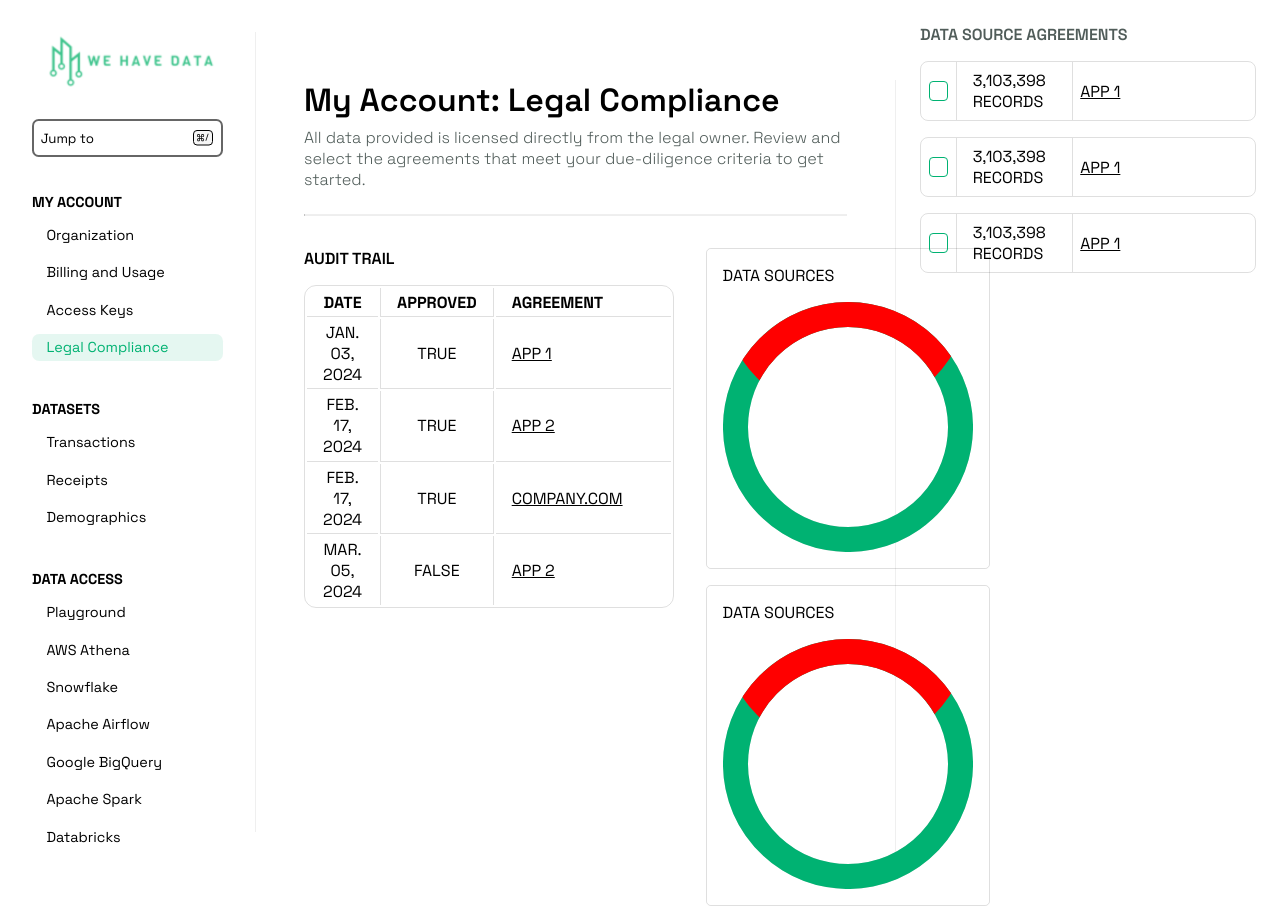
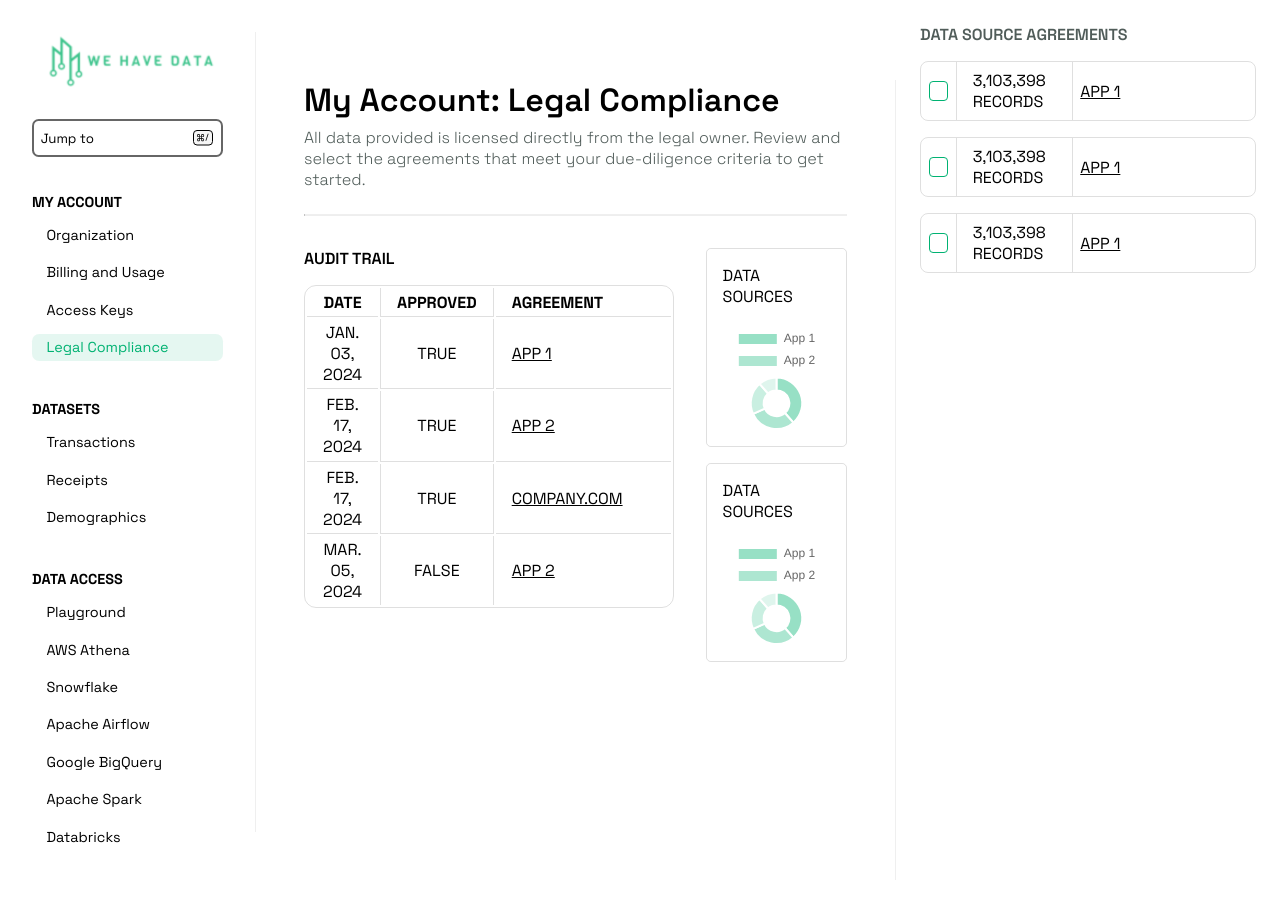
Before and after one commit to tiki/website-client-shop, a Vue app: page / in a window 1280 px wide. Both pictures are taken after a click on the item "Legal Compliance". After the commit the page ends 880 px from the top, so only its background shows below. Built offline with nearby package versions, Linux system fonts and the light colour scheme.

Commit message:
wip: license agreement chart

```diff
--- a/src/DatasetContent/DatasetGrid.vue
+++ b/src/DatasetContent/DatasetGrid.vue
@@ -78,7 +78,7 @@ const stats: Stats = {
 }
 
 onMounted(() => {
-  createCharts(chartsData)
+  createCharts(chartsData, 'chart-button-container', 'dataset-last-grid-container')
 })
 </script>
 
--- a/src/DatasetContent/createCharts.ts
+++ b/src/DatasetContent/createCharts.ts
@@ -1,13 +1,19 @@
 import { type ChartData } from './types/Chart'
 import { Chart } from 'chart.js/auto'
 
-export default function createCharts(Charts?: ChartData[]) {
-  const firstContainer = document.getElementById('chart-button-container')
-  const lastContainer = document.getElementById('dataset-last-grid-container')
+export default function createCharts(
+  Charts?: ChartData[],
+  firstContainerId?: string,
+  lastContainerId?: string
+) {
+  debugger
+  const firstContainer = document.getElementById(firstContainerId!)
+  const lastContainer = document.getElementById(lastContainerId!)
 
   Charts?.forEach((chart, index) => {
+    console.log('teste 2', chart)
     let newCanva = document.createElement('canvas')
-    newCanva.id = `${index}`
+    newCanva.id = `${window.crypto.randomUUID()}`
     newCanva.width = chart.width ?? 10
     newCanva.height = chart.height ?? 10
 
--- a/src/DatasetContent/types/Chart.ts
+++ b/src/DatasetContent/types/Chart.ts
@@ -8,7 +8,7 @@ interface Axis {
 interface Dataset {
   label: string
   data: string | number[] | Axis[]
-  backgroundColor?: string
+  backgroundColor?: string | string[]
   borderColor?: string
   color?: string
   fill?: boolean
--- a/src/LegalCompliance/ChartComponent.vue
+++ b/src/LegalCompliance/ChartComponent.vue
@@ -1,8 +1,40 @@
 <script setup lang="ts">
-defineProps({
+import { onMounted } from 'vue'
+import createCharts from '../DatasetContent/createCharts'
+import type { ChartData } from '@/DatasetContent/types'
+
+const props = defineProps({
   title: {
     required: true,
     type: String
+  },
+  containerId: {
+    type: String,
+    required: true
+  }
+})
+
+const datasources: ChartData[] = [
+  {
+    width: 5,
+    height: 2,
+    type: 'doughnut',
+    labels: ['App 1', 'App 2', 'Stripe', 'Hubspot'],
+    datasets: [
+      {
+        data: [68, 52, 36, 20],
+        label: '',
+        backgroundColor: ['#00b27268', '#00b27252', '#00b27236', '#00b27220']
+      }
+    ]
+  }
+]
+onMounted(() => {
+  console.log('teste')
+  try {
+    createCharts(datasources, props.containerId)
+  } catch {
+    ;(e: any) => console.log(e)
   }
 })
 </script>
@@ -10,14 +42,7 @@ defineProps({
 <template>
   <div class="container">
     <h1>{{ title }}</h1>
-    <div class="chart-container">
-      <svg width="250" height="250" viewBox="0 0 250 250" class="circular-progress">
-        <circle class="bg"></circle>
-        <circle class="fg"></circle>
-        <circle class="sl" cx="20"></circle>
-        <!--Bottom Half-->
-      </svg>
-    </div>
+    <div :id="containerId"></div>
   </div>
 </template>
 
@@ -34,62 +59,4 @@ h1 {
   color: var(--primary-text-color);
   font-weight: 400;
 }
-
-.chart-container {
-  display: flex;
-}
-
-.circular-progress {
-  --size: 250px;
-  --half-size: calc(var(--size) / 2);
-  --stroke-width: 25px;
-  --radius: calc((var(--size) - var(--stroke-width)) / 2);
-  --circumference: calc(var(--radius) * pi * 2);
-  --dash: calc((var(--progress) * var(--circumference)) / 100);
-  animation: progress-animation 5s linear 0s 1 forwards;
-}
-
-.circular-progress circle {
-  cx: var(--half-size);
-  cy: var(--half-size);
-  r: var(--radius);
-  stroke-width: var(--stroke-width);
-  fill: none;
-  stroke-linecap: round;
-}
-
-.circular-progress circle.bg {
-  stroke: #ddd;
-}
-
-.circular-progress circle.fg {
-  transform: rotate(-80deg);
-  transform-origin: var(--half-size) var(--half-size);
-  stroke-dasharray: var(--dash) calc(var(--circumference) - var(--dash));
-  transition: stroke-dasharray 0.3s linear 0s;
-  stroke: var(--accent-color);
-}
-.circular-progress circle.sl {
-  transform: rotate(-90deg);
-  transform-origin: var(--half-size) var(--half-size);
-  stroke-dasharray: var(--dash) calc(var(--circumference) - var(--dash));
-  transition: stroke-dasharray 0.3s linear 0s;
-  stroke: red;
-  clip-path: padding-box circle(125px at 250px 110px);
-}
-
-/* @property --progress {
-  syntax: '<number>';
-  inherits: false;
-  initial-value: 0;
-}
-
-@keyframes progress-animation {
-  from {
-    --progress: 0;
-  }
-  to {
-    --progress: 100;
-  }
-} */
 </style>
--- a/src/LegalCompliance/LegalComplianceContent.vue
+++ b/src/LegalCompliance/LegalComplianceContent.vue
@@ -30,8 +30,12 @@ const trailInfo = [
   <div class="legal-compliance-container">
     <audit-trail :trailInfo="trailInfo" />
     <div class="chart-container">
-      <chart-component :title="'DATA SOURCES'" />
-      <chart-component :title="'DATA SOURCES'" />
+      <chart-component
+        :title="'DATA SOURCES'"
+        v-for="index in ['data-sources', 'approved-for']"
+        :key="index"
+        :containerId="index"
+      />
     </div>
   </div>
 </template>
```
